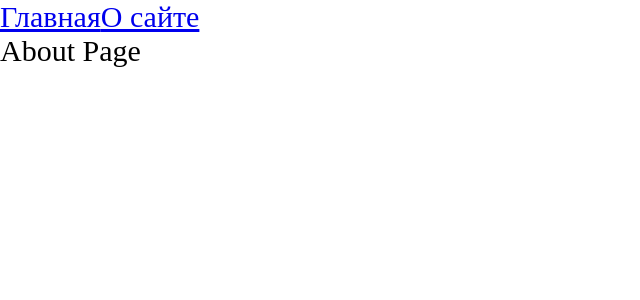
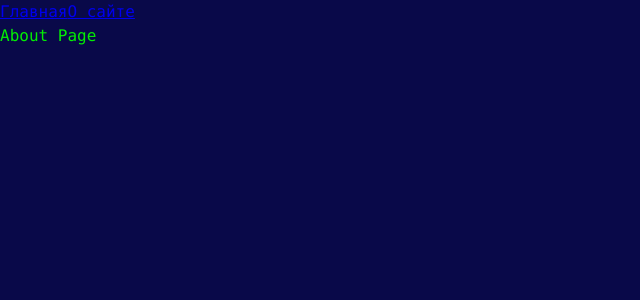
Before and after one commit to Gapotchenko-Yakov/react-production, a React app: page /about in a window 1280 px wide. Shown: the top 300 px of the page, without its empty margins (0-640 px from the left). Built offline with nearby package versions, Linux system fonts and the light colour scheme.

Commit message:
Add styles folder.

```diff
--- a/src/App.tsx
+++ b/src/App.tsx
@@ -1,5 +1,5 @@
 import { Route, Routes } from "react-router-dom";
-import "./index.scss";
+import "./styles/index.scss";
 import { Link } from "react-router-dom";
 import { AboutPageAsync } from "./pages/AboutPage/AboutPage.async";
 import { MainPageAsync } from "./pages/MainPage/MainPage.async";
@@ -7,7 +7,7 @@
 
 const App = () => {
   return (
-    <div className="app">
+    <div className="app dark">
       <Link to="/">Главная</Link>
       <Link to="/about">О сайте</Link>
 
--- a/src/index.scss
+++ /dev/null
@@ -1,9 +0,0 @@
-* {
-  margin: 0;
-  padding: 0;
-  box-sizing: border-box;
-}
-
-.app {
-  font-size: 30px;
-}
--- /dev/null
+++ b/src/styles/index.scss
@@ -0,0 +1,13 @@
+@import "reset";
+@import "variables/global";
+@import "themes/dark";
+@import "themes/light";
+
+.app {
+  font: var(--font-m);
+
+  background: var(--bg-color);
+  color: var(--primary-color);
+
+  min-height: 100vh;
+}
--- /dev/null
+++ b/src/styles/reset.scss
@@ -0,0 +1,14 @@
+* {
+  margin: 0;
+  padding: 0;
+  box-sizing: border-box;
+}
+
+button,
+input,
+textarea,
+select {
+  margin: 0;
+
+  font: inherit;
+}
--- /dev/null
+++ b/src/styles/themes/dark.scss
@@ -0,0 +1,6 @@
+.app.dark {
+  --bg-color: #090949;
+
+  --primary-color: #039003;
+  --primary-color: #03ee03;
+}
--- /dev/null
+++ b/src/styles/themes/light.scss
@@ -0,0 +1,6 @@
+.app.light {
+  --bg-color: #e3e3eb;
+
+  --primary-color: #051d64;
+  --secondary-color: #0348e1;
+}
--- /dev/null
+++ b/src/styles/variables/global.scss
@@ -0,0 +1,11 @@
+:root {
+  --font-family-main: Consolas, "Times New Roman", Serif;
+
+  --font-size-m: 16px;
+  --font-line-m: 24px;
+  --font-m: var(--font-size-m) / var(--font-line-m) var(--font-family-main);
+
+  --font-size-l: 24px;
+  --font-line-l: 32px;
+  --font-l: var(--font-size-l) / var(--font-line-l) var(--font-family-main);
+}
```
